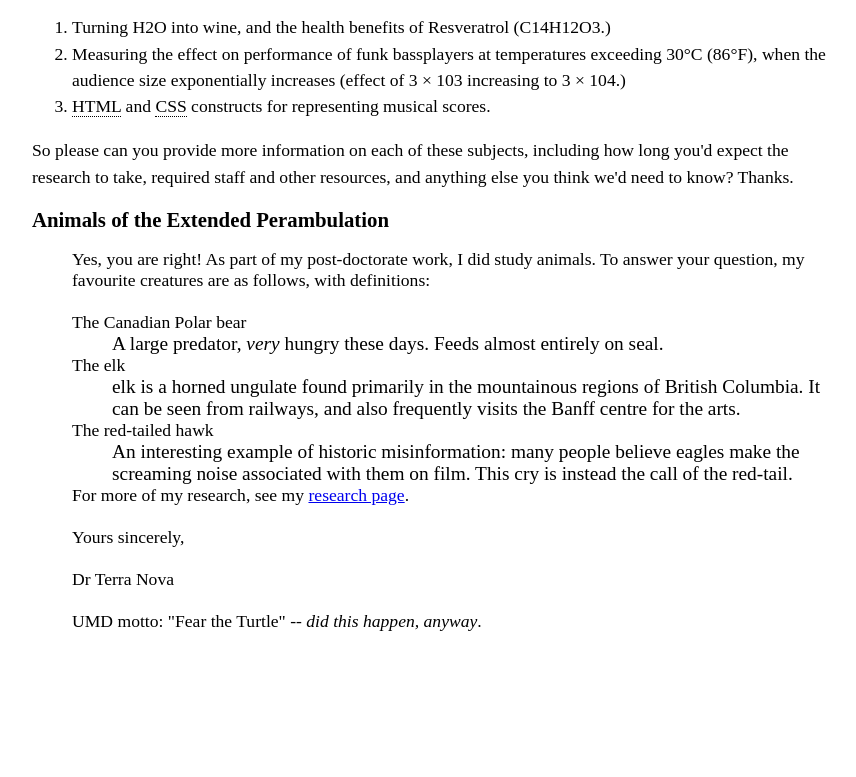
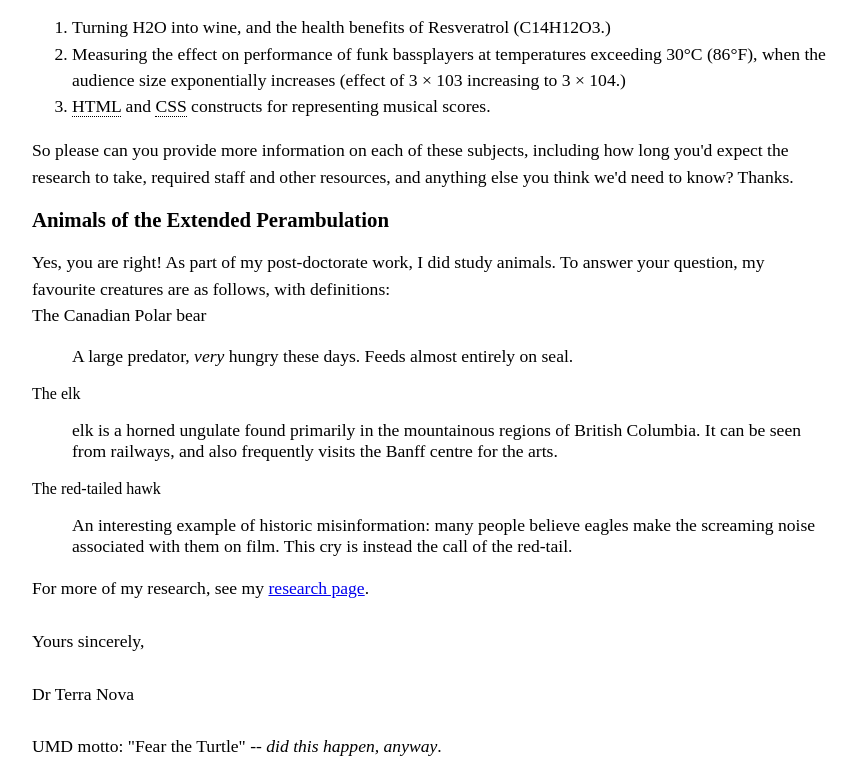
Before and after one commit to kspu0822INST377/kspu0822INST377.github.io, a plain HTML site: page lab_2/index.html in a window 1280 px wide. Shown: the part 1229-2006 px from the top of the page, without its empty margins (208-1064 px from the left). Before the commit the page ends 1881 px from the top, so only its background shows below. Drawn offline with Linux system fonts and the light colour scheme.

Commit message:
Update index.html

```diff
--- a/lab_2/index.html
+++ b/lab_2/index.html
@@ -96,16 +96,23 @@
 
 
     <h2>Animals of the Extended Perambulation</h2>
-    <ul>
-    Yes, you are right! As part of my post-doctorate work, I did study animals. To answer your question, my favourite creatures are as follows, with definitions:
-    <br>
-    <br>The Canadian Polar bear
-    <ul>A large predator, <i>very</i> hungry these days. Feeds almost entirely on seal.</ul>
-    The elk
-    <ul> elk is a horned ungulate found primarily in the mountainous regions of British Columbia. It can be seen from railways, and also frequently visits the Banff centre for the arts.</ul>
-    The red-tailed hawk
-    <ul>An interesting example of historic misinformation: many people believe eagles make the screaming noise associated with them on film. This cry is instead the call of the red-tail.</ul>
 
+    <p>
+        Yes, you are right! As part of my post-doctorate work, I did study animals. To answer your question, my favourite creatures are as follows, with definitions:
+        <br>The Canadian Polar bear
+        <ul>
+            A large predator, <i>very</i> hungry these days. Feeds almost entirely on seal.
+        </ul>
+        The elk
+        <ul>
+            elk is a horned ungulate found primarily in the mountainous regions of British Columbia. It can be seen from railways, and also frequently visits the Banff centre for the arts.
+        </ul>
+        The red-tailed hawk
+        <ul>
+            An interesting example of historic misinformation: many people believe eagles make the screaming noise associated with them on film. This cry is instead the call of the red-tail.
+        </ul>
+    </p>
+    <p>
     For more of my research, see my <a href="http://example.com.">research page</a>.
     <br>
     <br>Yours sincerely,
```
